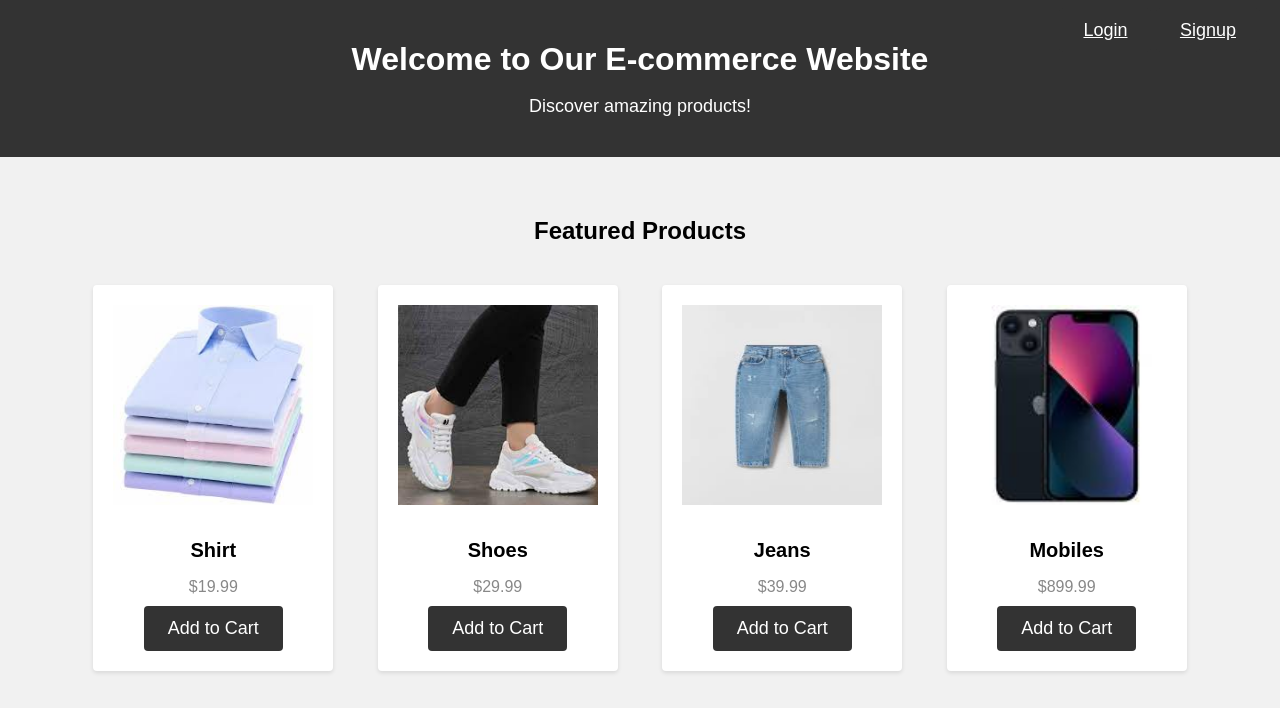
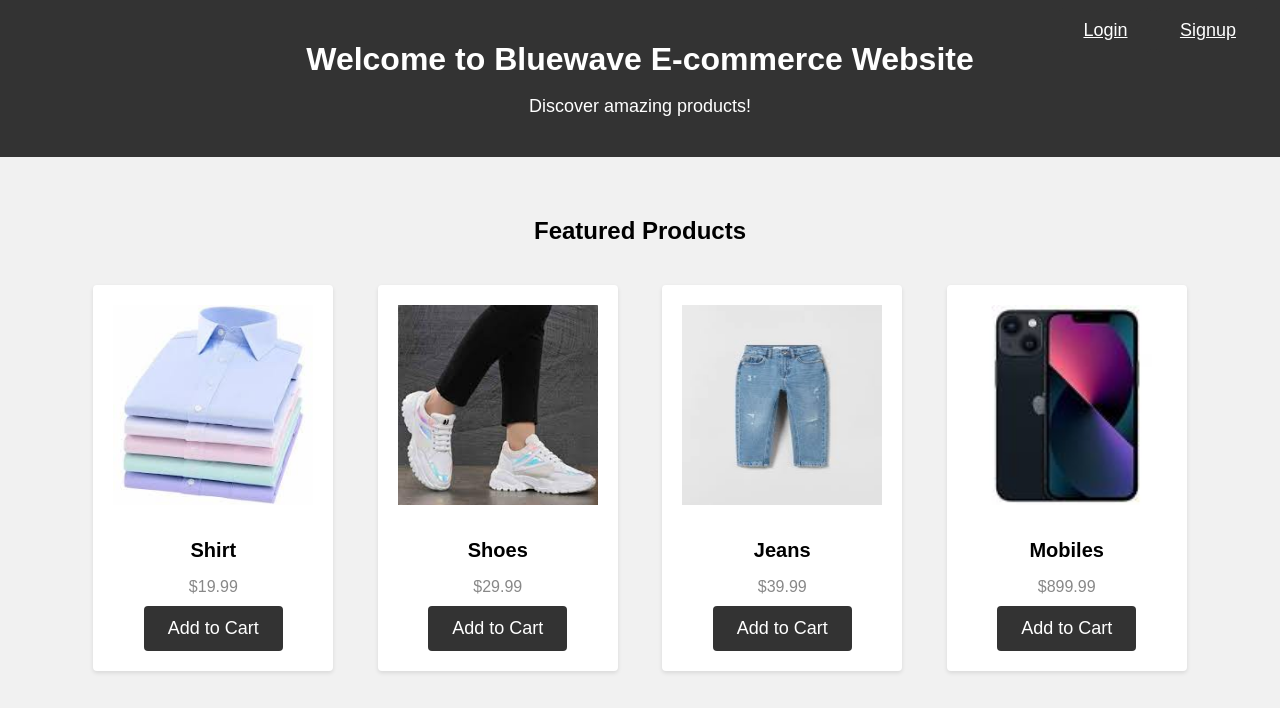
Before and after one commit to mariusforreal/ecommerce-micro-service-web, a plain HTML site: page front-end/index.html in a window 1280 px wide. Shown: the top 708 px of the page. Drawn offline with Linux system fonts and the light colour scheme.

Commit message:
modified ReadMe

```diff
--- a/front-end/index.html
+++ b/front-end/index.html
@@ -92,7 +92,7 @@
 <body>
 
   <header>
-    <h1>Welcome to Our E-commerce Website</h1>
+    <h1>Welcome to Bluewave E-commerce Website</h1>
     <p>Discover amazing products!</p>
     <!-- Add the login and signup buttons with proper links -->
     <div class="cta-buttons">
```
